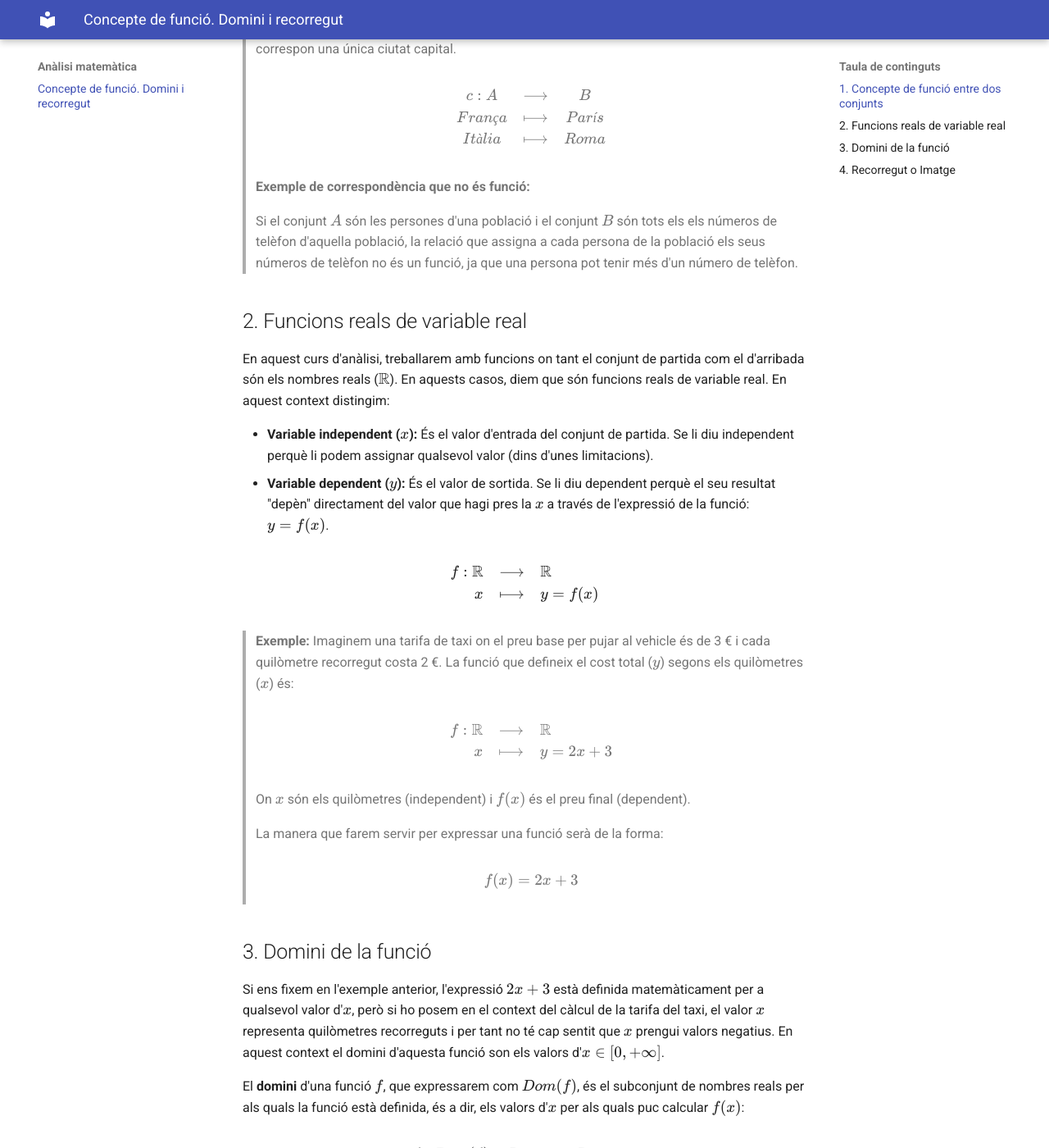
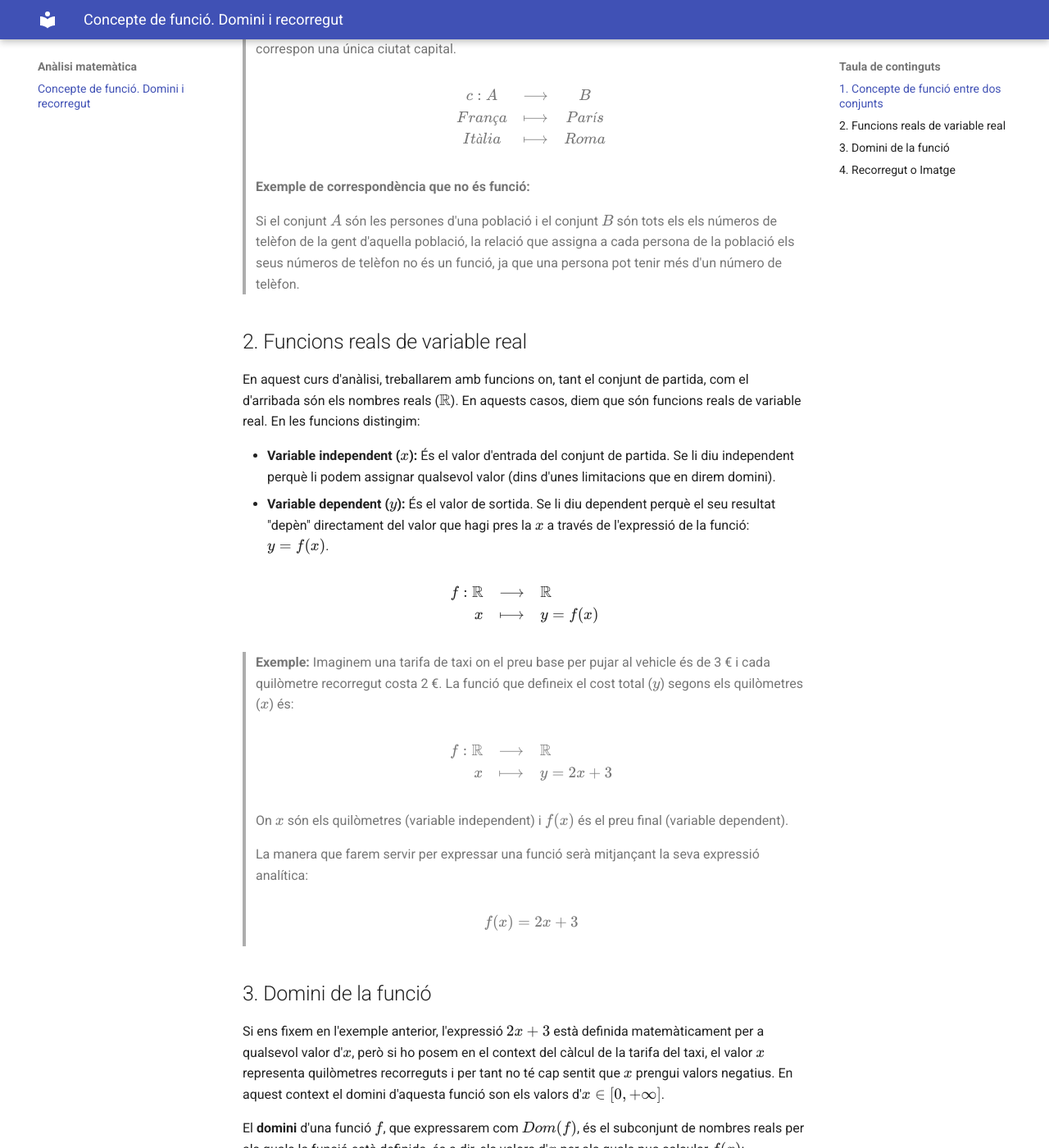
Before and after one commit to irazuzta/MatematiquesBat, an MkDocs documentation site: the page built from docs/analisi/01_concepte_funcio.md, in a window 1280 px wide and 1400 px high, scrolled down 559 px. Shown: the whole window at 82% size. Built offline with MkDocs 1.6.1 and Material for MkDocs 9.7.7, drawn with Linux system fonts in a browser that asks for light colours; some of the changed text lies outside the part shown.

Commit message:
Anàlisi. Conceptes inicials

```diff
--- a/docs/analisi/01_concepte_funcio.md
+++ b/docs/analisi/01_concepte_funcio.md
@@ -24,14 +24,14 @@ Itàlia & \longmapsto & Roma
 >
 >**Exemple de correspondència que no és funció:**
 >
->Si el conjunt $A$ són les persones d'una població i el conjunt $B$ són tots els els números de telèfon d'aquella població, la relació que assigna a cada persona de la població els seus números de telèfon no és un funció, ja que una persona pot tenir més d'un número de telèfon.
+>Si el conjunt $A$ són les persones d'una població i el conjunt $B$ són tots els els números de telèfon de la gent d'aquella població, la relació que assigna a cada persona de la població els seus números de telèfon no és un funció, ja que una persona pot tenir més d'un número de telèfon.
 
 
 
 ## 2. Funcions reals de variable real
-En aquest curs d'anàlisi, treballarem amb funcions on tant el conjunt de partida com el d'arribada són els nombres reals ($\mathbb{R}$). En aquests casos, diem que són funcions reals de variable real. En aquest context distingim:
+En aquest curs d'anàlisi, treballarem amb funcions on, tant el conjunt de partida, com el d'arribada són els nombres reals ($\mathbb{R}$). En aquests casos, diem que són funcions reals de variable real. En les funcions distingim:
 
-* **Variable independent ($x$):** És el valor d'entrada del conjunt de partida. Se li diu independent perquè li podem assignar qualsevol valor (dins d'unes limitacions).
+* **Variable independent ($x$):** És el valor d'entrada del conjunt de partida. Se li diu independent perquè li podem assignar qualsevol valor (dins d'unes limitacions que en direm domini).
 * **Variable dependent ($y$):** És el valor de sortida. Se li diu dependent perquè el seu resultat "depèn" directament del valor que hagi pres la $x$ a través de l'expressió de la funció: $y = f(x)$.
 
 $$
@@ -51,9 +51,9 @@ x & \longmapsto & y=2x+3
 \end{array}
 $$
 >
->On $x$ són els quilòmetres (independent) i $f(x)$ és el preu final (dependent).
+>On $x$ són els quilòmetres (variable independent) i $f(x)$ és el preu final (variable dependent).
 >
->La manera que farem servir per expressar una funció serà de la forma:
+>La manera que farem servir per expressar una funció serà mitjançant la seva expressió analítica:
 >
 > $$f(x) = 2x + 3$$
 
@@ -82,7 +82,7 @@ $$
 >
 > 1. $f(x) = \frac{5}{x-4} \implies$ Com que s'ha de complir que $x-4 \neq 0$, el domini és $Dom(f) = \mathbb{R} \setminus \{4\}$.
 > 2. $f(x) = \sqrt{x-1} \implies$ Com que cal que $x-1 \geq 0$, per tant $Dom(f) = [1, +\infty)$.
-> 3. $f(x)=2x+3$, no té denominadors, ni arrels ni logaritmes, per tant, matemàticament tenim $Dom(f) =\mathbb{R}$. Ara bé, en el context de l'exemple de l'apartat anterior tenim que $Dom(f) =[0,+\infty]$
+> 3. $f(x)=2x+3$, no té denominadors, ni arrels ni logaritmes, per tant, matemàticament tenim $Dom(f) =\mathbb{R}$. Ara bé, en el context de l'exemple de l'apartat anterior tenim que $Dom(f) =[0,+\infty)$
 
 
 
```
